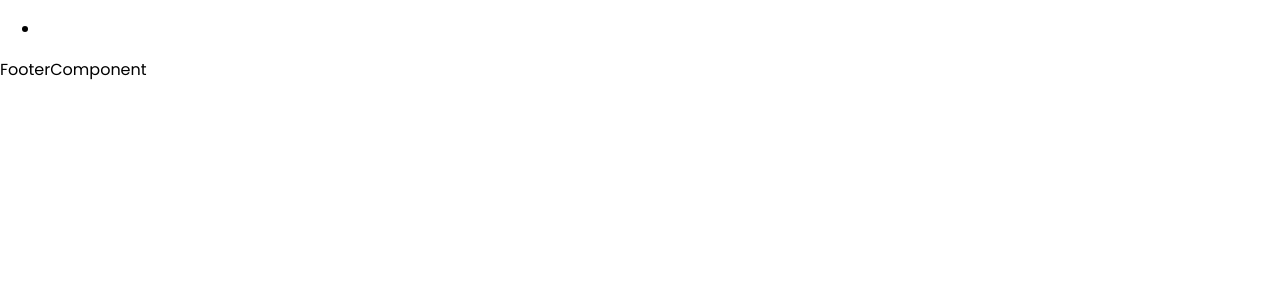
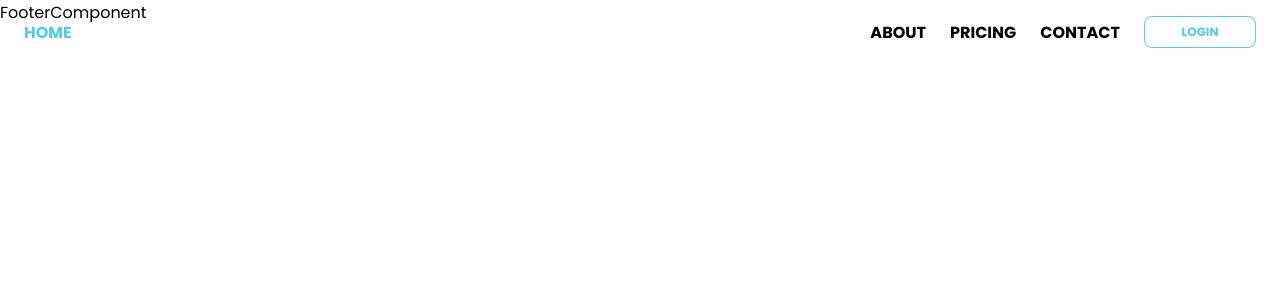
Before and after one commit to bukandicki/keda-erp, a React (Vite) app: page / in a window 1280 px wide. Shown: the top 300 px of the page. Built offline with nearby package versions, Linux system fonts and the light colour scheme.

Commit message:
style(header): add active state menu

```diff
--- /dev/null
+++ b/src/components/Header/Header.styles.scss
@@ -0,0 +1,63 @@
+.header__wrapper,
+.nav__lists {
+  display: flex;
+  align-items: center;
+}
+
+.header {
+  position: fixed;
+  top: 0;
+  left: 0;
+  width: 100%;
+  z-index: 1;
+}
+
+.header__wrapper {
+  justify-content: space-between;
+  padding: 0 24px;
+  height: 64px;
+}
+
+.nav__lists {
+  gap: 24px;
+  padding: 0;
+  list-style: none;
+}
+
+.nav__item,
+.header__logo-link,
+.nav__item-login {
+  transition: all .3s cubic-bezier(0.83, 0, 0.17, 1);
+}
+
+.nav__item,
+.header__logo-link,
+.nav__item-login {
+  font-weight: 700;
+  color: #000000;
+  text-decoration: none;
+}
+
+.nav__item,
+.header__logo-link {
+  &:hover, &--active {
+    color: #51cdec;
+  }
+}
+
+.nav__item-login {
+  display: block;
+  font-size: 12px;
+  padding: 6px 0;
+  width: 110px;
+  text-align: center;
+  border-radius: 8px;
+  color: #51cdec;
+  border: solid 1px #51cdec;
+
+  &:hover, &--active {
+    color: #ffffff;
+    background-color: #000000;
+    border-color: #000000;
+  }
+}
--- a/src/components/Header/index.tsx
+++ b/src/components/Header/index.tsx
@@ -1,15 +1,71 @@
-export default function HeaderComponent() {
+import { NavLink, useLocation } from "react-router-dom";
+import { useLenis } from "lenis/react";
+
+import "./Header.styles.scss"
+import { memo } from "react";
+import { MENUS } from "../../lib/constants/menu";
+
+function HeaderComponent() {
+  const lenis = useLenis()
+  const location = useLocation()
+
   return (
     <header className="header">
-      <div className="header__logo"></div>
+      <div className="header__wrapper">
+        <div className="header__logo">
+          <NavLink
+            to="/"
+            onClick={() => lenis?.scrollTo(0)}
+            className={({ isActive }) => {
+              return isActive && location.hash === ""
+                ? "header__logo-link header__logo-link--active"
+                : "header__logo-link"
+            }}
+          >
+            <span>HOME</span>
+          </NavLink>
+        </div>
 
-      <nav className="header__nav">
-        <ul className="nav__lists">
-          <li className="nav__item">
+        <nav className="header__nav">
+          <ul className="nav__lists">
+            {MENUS.map(menu => (
+              <li>
+                <NavLink
+                  to={menu.hash ? menu.to + menu.hash : menu.to}
+                  onClick={() => lenis?.scrollTo(menu.hash)}
+                  className={({ isActive }) => {
+                    let active = false
 
-          </li>
-        </ul>
-      </nav>
+                    if (!menu.hash) active = isActive
+                    else active = location.hash === menu.hash
+
+                    return active
+                      ? "nav__item nav__item--active"
+                      : "nav__item"
+                  }}
+                >
+                  {menu.title}
+                </NavLink>
+              </li>
+            ))}
+
+            <li>
+              <NavLink
+                to="/login"
+                className={({ isActive }) => {
+                  return isActive
+                    ? "nav__item-login nav__item-login--active"
+                    : "nav__item-login"
+                }}
+                >
+                  LOGIN
+                </NavLink>
+            </li>
+          </ul>
+        </nav>
+      </div>
     </header>
   )
 }
+
+export default memo(HeaderComponent)
--- /dev/null
+++ b/src/lib/constants/menu.ts
@@ -0,0 +1,17 @@
+export const MENUS: Array<{ to: string, title: string, hash: string }> = [
+  {
+    to: "/",
+    hash: "#about",
+    title: "ABOUT"
+  },
+  {
+    to: "/",
+    hash: "#pricing",
+    title: "PRICING"
+  },
+  {
+    to: "/",
+    hash: "#contact",
+    title: "CONTACT"
+  },
+]
```
